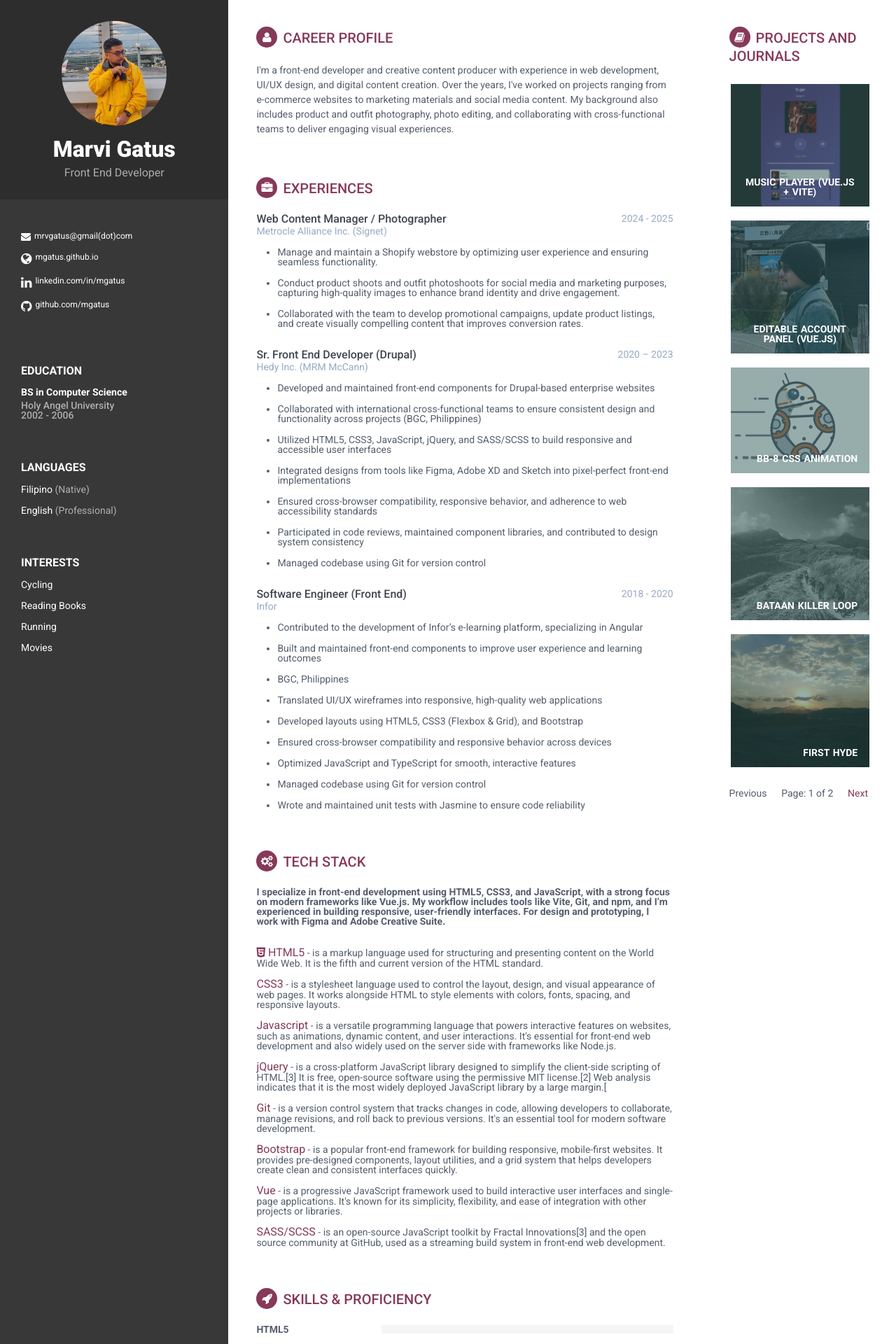
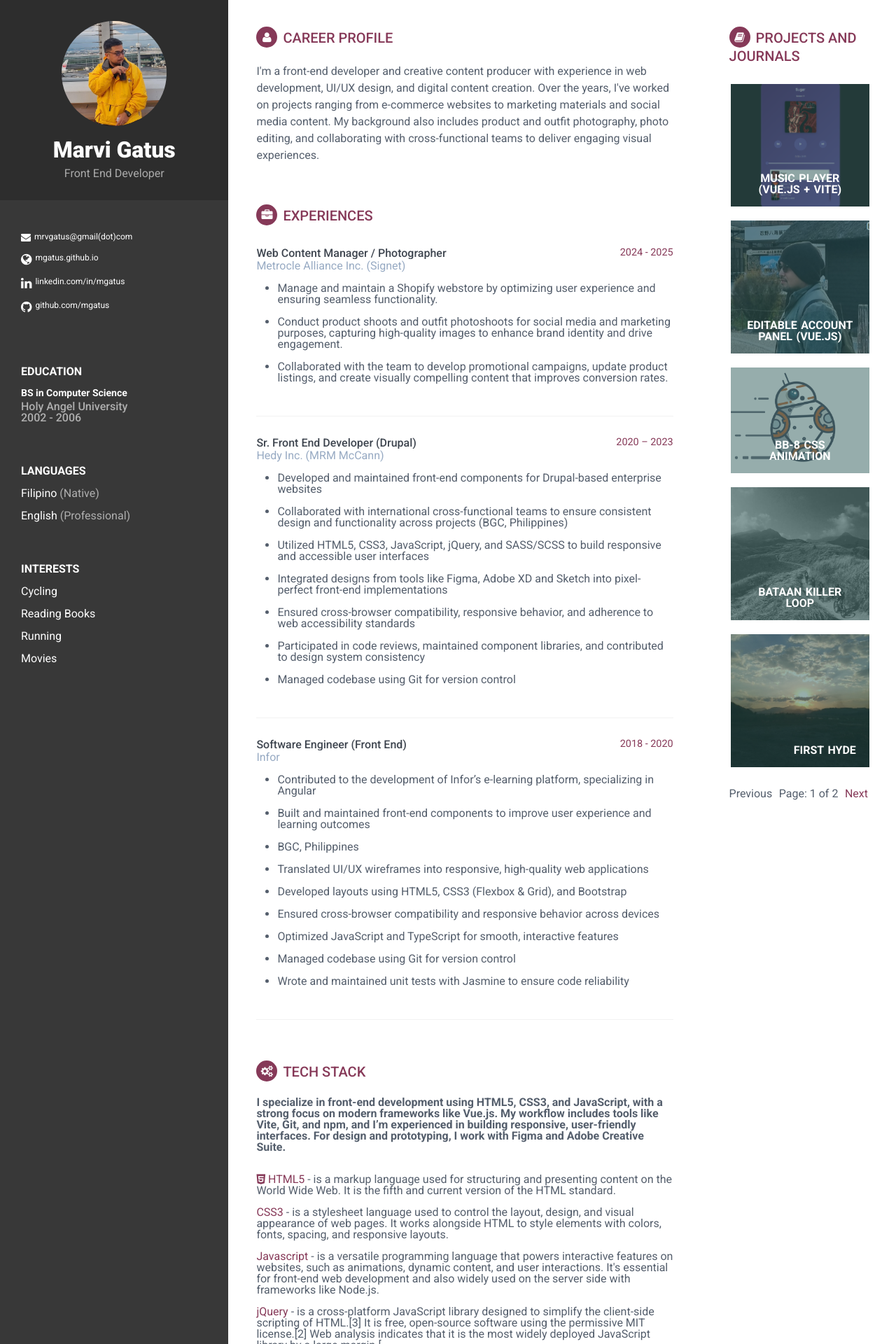
Before and after one commit to mgatus/mgatus.github.io, a Jekyll site: the page built from index.html, in a window 1280 px wide. Shown: the top 1920 px of the page at 70% size. Built offline with Jekyll 4.4.1, drawn with Linux system fonts in a browser that asks for light colours; the list of posts is cut into pages by our own code.

Commit message:
style update

```diff
--- a/assets/css/_sass/_main.scss
+++ b/assets/css/_sass/_main.scss
@@ -15,7 +15,7 @@ body {
     color: #545E6C;
     background: #f5f5f5;
     font-family: 'Roboto', sans-serif;
-    font-size: 14px;
+    // font-size: 14px;
     -webkit-font-smoothing: antialiased;
     -moz-osx-font-smoothing: grayscale;
 }
@@ -259,7 +259,10 @@ p {
         margin-bottom: 60px;
     }
     .experiences-section .item {
+        margin-top: 30px;
         margin-bottom: 30px;
+        padding-bottom: 30px;
+        border-bottom: 1px solid #f2f2f2;
     }
     .upper-row {
         position: relative;
@@ -277,7 +280,8 @@ p {
         position: absolute;
         top: 0;
         right: 0;
-        color: #97AAC3;
+        color: $maincolor;
+        font-size: 0.9rem;
     }
     .company {
         margin-bottom: 10px;
```
